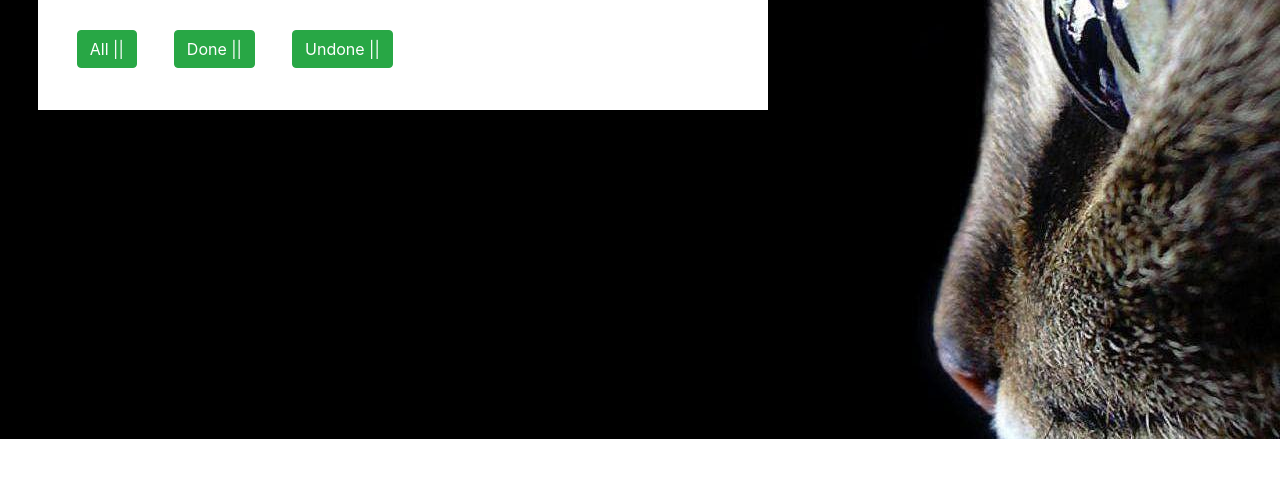
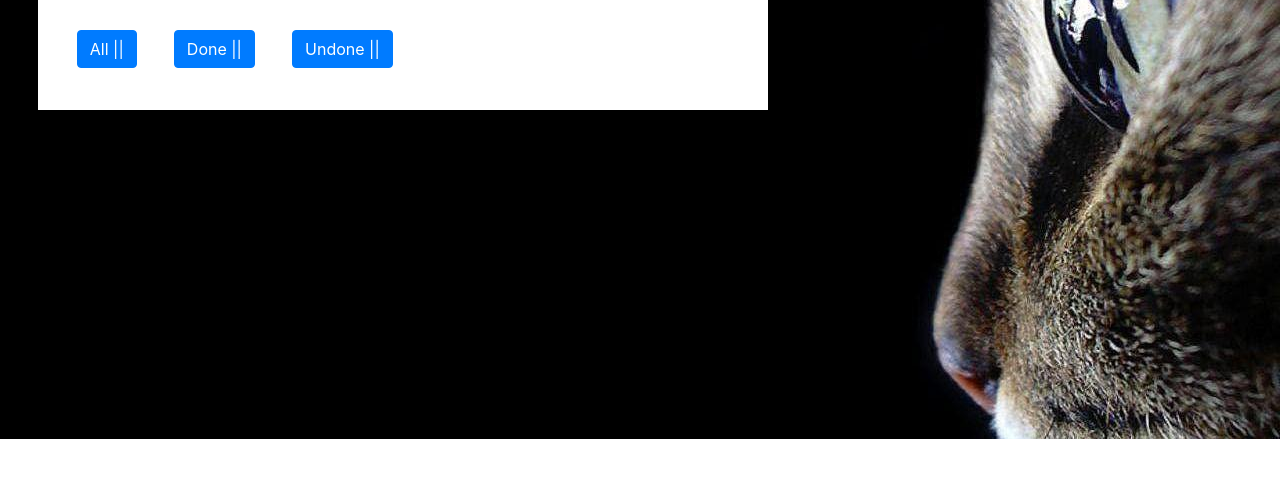
Before and after one commit to AgentUnicorn/To-Do-List, a plain HTML site: page index.html in a window 1280 px wide. Shown: the part 161-638 px from the top of the page. Drawn offline with nearby package versions, Linux system fonts and the light colour scheme.

Commit message:
change button color, add done, undone btn color

```diff
--- a/index.html
+++ b/index.html
@@ -3,9 +3,10 @@
 <head>
     <meta charset="UTF-8">
     <meta name="viewport" content="width=device-width, initial-scale=1.0">
-    <title>Document</title>
+    <title>To Do List</title>
     <link rel="stylesheet" href="https://stackpath.bootstrapcdn.com/bootstrap/4.4.1/css/bootstrap.min.css" integrity="sha384-Vkoo8x4CGsO3+Hhxv8T/Q5PaXtkKtu6ug5TOeNV6gBiFeWPGFN9MuhOf23Q9Ifjh" crossorigin="anonymous">
     <link rel="stylesheet" href="style.css">
+    <link rel="shortcut icon" href="tab-icon.png" type="image/x-icon">
 </head>
 <body>
     <div class="background">
@@ -24,9 +25,9 @@
         </div>
     </div>
         <div class="button-area">
-            <button class="btn btn-success" onclick="render()">All ||<span  id="value-all"></span></button>
-            <button class="btn btn-success" onclick="render('done')">Done ||<span  id="value-done"></span></button>
-            <button class="btn btn-success" onclick="render('undone')">Undone ||<span  id="value-undone"></span></button>
+            <button class="btn btn-primary" onclick="render()">All ||<span  id="value-all"></span></button>
+            <button class="btn btn-primary" onclick="render('done')">Done ||<span  id="value-done"></span></button>
+            <button class="btn btn-primary" onclick="render('undone')">Undone ||<span  id="value-undone"></span></button>
             <div id="resultArea" class="result"><ul></ul></div>
         </div>
         </div>
--- a/main.js
+++ b/main.js
@@ -74,7 +74,7 @@ let render = (status) => {
     let htmlTodoArray = showList.map((eachItem, index) => {
         return `<li><span style = "text-decoration: ${eachItem.isDone? `line-through`: ` `}" >
             ${eachItem.text} </span><button class="btn btn-danger" onclick="removeItem(${index})">X</button>
-            <button class="btn btn-primary" onclick="toggleDone(${index})"> ${eachItem.isDone? `Undone`: `Done` }</button>
+            <button class="${eachItem.isDone? `btn btn-success`: `btn btn-warning` }" onclick="toggleDone(${index})"> ${eachItem.isDone? `Undone`: `Done` }</button>
             </li>`
     }).join('');
     saveTodo();
```
Also changed, not shown: cat.png (deleted), cat2.png (deleted), tab-icon.png (added).
